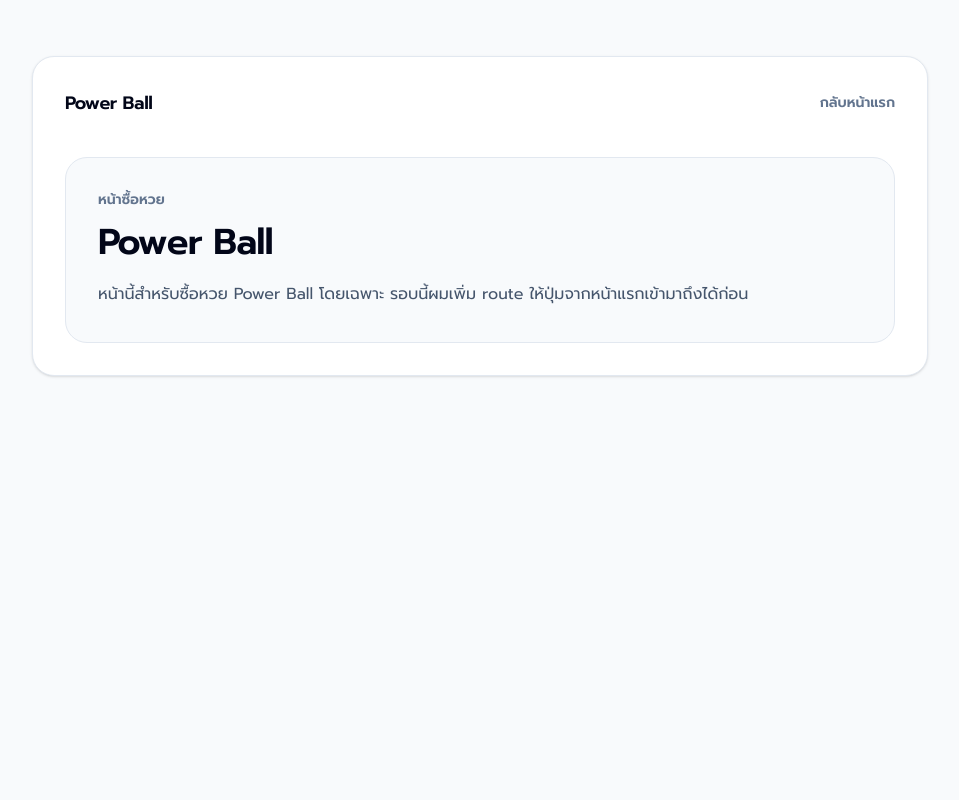
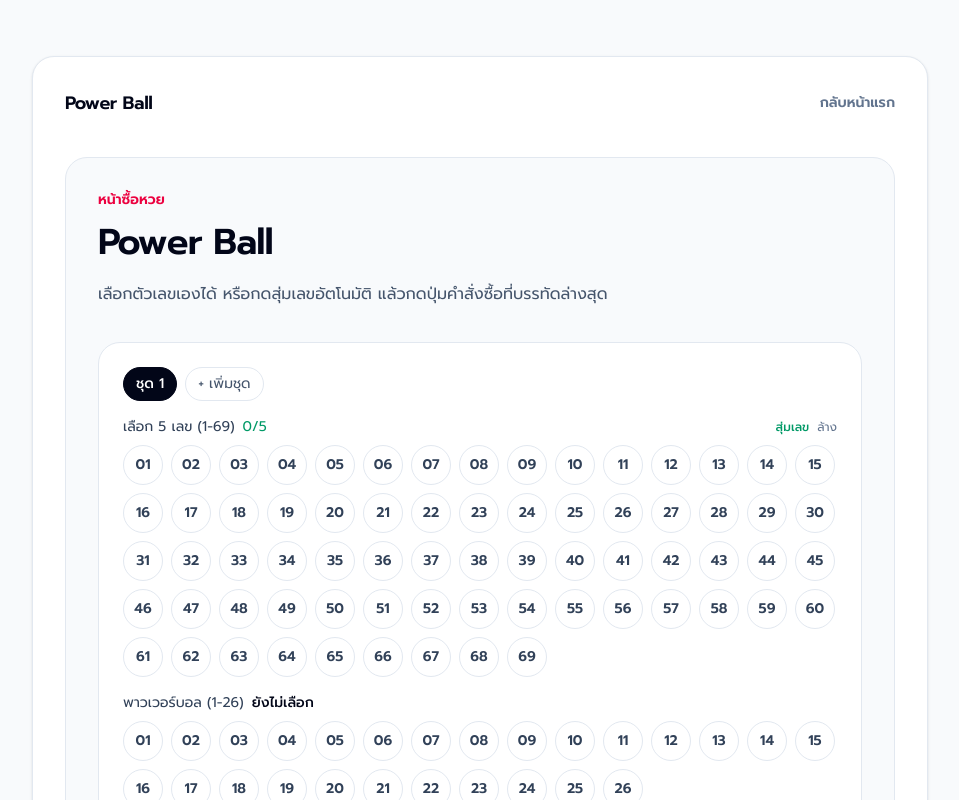
Before and after one commit to jirayuwannagul-tech/lotto-usa, a Next.js app: page /power-ball in a window 1280 px wide. Shown: the top 800 px of the page, without its empty margins (160-1119 px from the left). Built offline with nearby package versions, Linux system fonts and the light colour scheme.

Commit message:
Add lottery number picker pages

```diff
--- a/src/app/mega-ball/page.tsx
+++ b/src/app/mega-ball/page.tsx
@@ -1,4 +1,5 @@
 import Link from "next/link"
+import { LotteryPurchasePanel } from "@/components/lottery/LotteryPurchasePanel"
 
 export default function MegaBallPage() {
   return (
@@ -11,13 +12,7 @@
           </Link>
         </div>
 
-        <div className="mt-10 rounded-3xl border border-slate-200 bg-slate-50 p-8">
-          <p className="text-sm font-semibold text-slate-500">หน้าซื้อหวย</p>
-          <h1 className="mt-3 text-4xl font-semibold tracking-tight text-slate-950">Mega Ball</h1>
-          <p className="mt-4 text-base leading-8 text-slate-600">
-            หน้านี้สำหรับซื้อหวย Mega Ball โดยเฉพาะ รอบนี้ผมเพิ่ม route ให้ปุ่มจากหน้าแรกเข้ามาถึงได้ก่อน
-          </p>
-        </div>
+        <LotteryPurchasePanel title="Mega Ball" drawType="MEGA_MILLIONS" accentClass="text-sky-600" />
       </div>
     </div>
   )
--- a/src/app/power-ball/page.tsx
+++ b/src/app/power-ball/page.tsx
@@ -1,4 +1,5 @@
 import Link from "next/link"
+import { LotteryPurchasePanel } from "@/components/lottery/LotteryPurchasePanel"
 
 export default function PowerBallPage() {
   return (
@@ -11,13 +12,7 @@
           </Link>
         </div>
 
-        <div className="mt-10 rounded-3xl border border-slate-200 bg-slate-50 p-8">
-          <p className="text-sm font-semibold text-slate-500">หน้าซื้อหวย</p>
-          <h1 className="mt-3 text-4xl font-semibold tracking-tight text-slate-950">Power Ball</h1>
-          <p className="mt-4 text-base leading-8 text-slate-600">
-            หน้านี้สำหรับซื้อหวย Power Ball โดยเฉพาะ รอบนี้ผมเพิ่ม route ให้ปุ่มจากหน้าแรกเข้ามาถึงได้ก่อน
-          </p>
-        </div>
+        <LotteryPurchasePanel title="Power Ball" drawType="POWERBALL" accentClass="text-rose-600" />
       </div>
     </div>
   )
--- a/src/components/customer/NumberPicker.tsx
+++ b/src/components/customer/NumberPicker.tsx
@@ -12,6 +12,7 @@
 interface Props {
   drawType: DrawType
   onConfirm: (sets: NumberSet[]) => void
+  confirmLabel?: string
 }
 
 function randomPick(max: number, count: number): string[] {
@@ -64,7 +65,7 @@
   )
 }
 
-export function NumberPicker({ drawType, onConfirm }: Props) {
+export function NumberPicker({ drawType, onConfirm, confirmLabel = "ตรวจสอบรายการต่อ" }: Props) {
   const rule = LOTTERY_RULES[drawType]
   const specialLabel = drawType === "POWERBALL" ? "พาวเวอร์บอล" : "เมก้าบอล"
   const specialSelectedClass =
@@ -238,7 +239,7 @@
           className="h-11 w-full rounded-xl bg-emerald-600 font-semibold text-white hover:bg-emerald-500 disabled:opacity-40"
         >
           {allValid
-            ? "ตรวจสอบรายการต่อ"
+            ? confirmLabel
             : `เลือกเลขให้ครบทุกชุดก่อน (${sets.filter((s) => s.mainNumbers.length === rule.mainCount && s.specialNumber).length}/${sets.length})`}
         </Button>
       </div>
--- /dev/null
+++ b/src/components/lottery/LotteryPurchasePanel.tsx
@@ -0,0 +1,58 @@
+"use client"
+
+import { useState } from "react"
+import { NumberPicker } from "@/components/customer/NumberPicker"
+import { DrawType } from "@/lib/lottery-rules"
+
+interface NumberSet {
+  mainNumbers: string[]
+  specialNumber: string
+}
+
+interface LotteryPurchasePanelProps {
+  title: string
+  drawType: DrawType
+  accentClass: string
+}
+
+export function LotteryPurchasePanel({
+  title,
+  drawType,
+  accentClass,
+}: LotteryPurchasePanelProps) {
+  const [submittedSets, setSubmittedSets] = useState<NumberSet[]>([])
+
+  return (
+    <div className="mt-10 rounded-3xl border border-slate-200 bg-slate-50 p-8">
+      <p className={`text-sm font-semibold ${accentClass}`}>หน้าซื้อหวย</p>
+      <h1 className="mt-3 text-4xl font-semibold tracking-tight text-slate-950">{title}</h1>
+      <p className="mt-4 text-base leading-8 text-slate-600">
+        เลือกตัวเลขเองได้ หรือกดสุ่มเลขอัตโนมัติ แล้วกดปุ่มคำสั่งซื้อที่บรรทัดล่างสุด
+      </p>
+
+      <div className="mt-8 rounded-3xl border border-slate-200 bg-white p-6">
+        <NumberPicker
+          drawType={drawType}
+          onConfirm={setSubmittedSets}
+          confirmLabel="สั่งซื้อหวย"
+        />
+      </div>
+
+      {submittedSets.length > 0 && (
+        <div className="mt-6 rounded-3xl border border-slate-200 bg-white p-6">
+          <p className="text-sm font-semibold text-slate-500">รายการที่กดสั่งซื้อแล้ว</p>
+          <div className="mt-4 space-y-3">
+            {submittedSets.map((set, index) => (
+              <div key={`${set.mainNumbers.join("-")}-${set.specialNumber}-${index}`} className="rounded-2xl bg-slate-50 p-4">
+                <p className="text-sm font-semibold text-slate-700">ชุดที่ {index + 1}</p>
+                <p className="mt-2 font-mono text-base text-slate-950">
+                  {set.mainNumbers.join(" - ")} ● {set.specialNumber}
+                </p>
+              </div>
+            ))}
+          </div>
+        </div>
+      )}
+    </div>
+  )
+}
```
